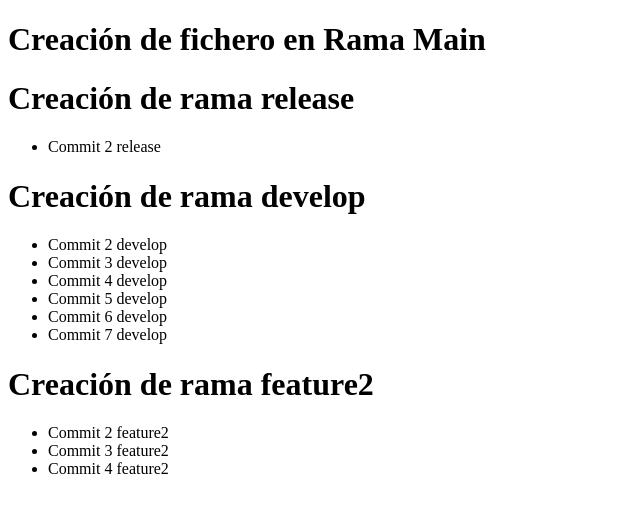
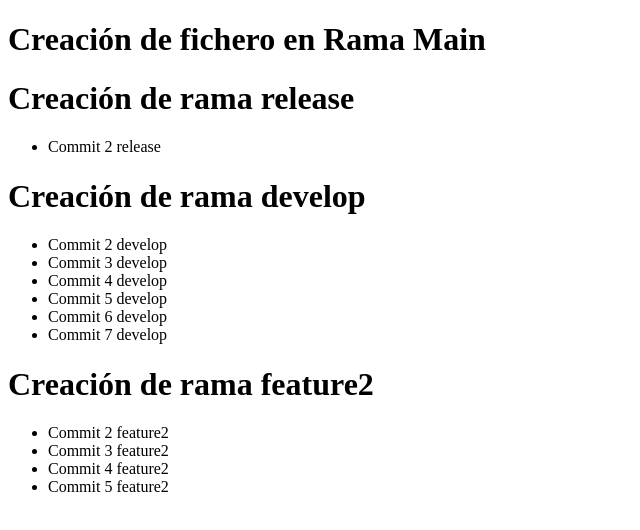
Before and after one commit to pabloGRC90/UT2-Git_PGG4, a plain HTML site: page public/index.html in a window 1280 px wide. Shown: the whole page, without its empty margins (0-640 px from the left). Drawn offline with Linux system fonts and the light colour scheme.

Commit message:
Commit 5 feature2

```diff
--- a/public/index.html
+++ b/public/index.html
@@ -30,6 +30,7 @@
         <li>Commit 2 feature2</li>
         <li>Commit 3 feature2</li>
         <li>Commit 4 feature2</li>
+        <li>Commit 5 feature2</li>
     </ul>
 
 </body>
```
